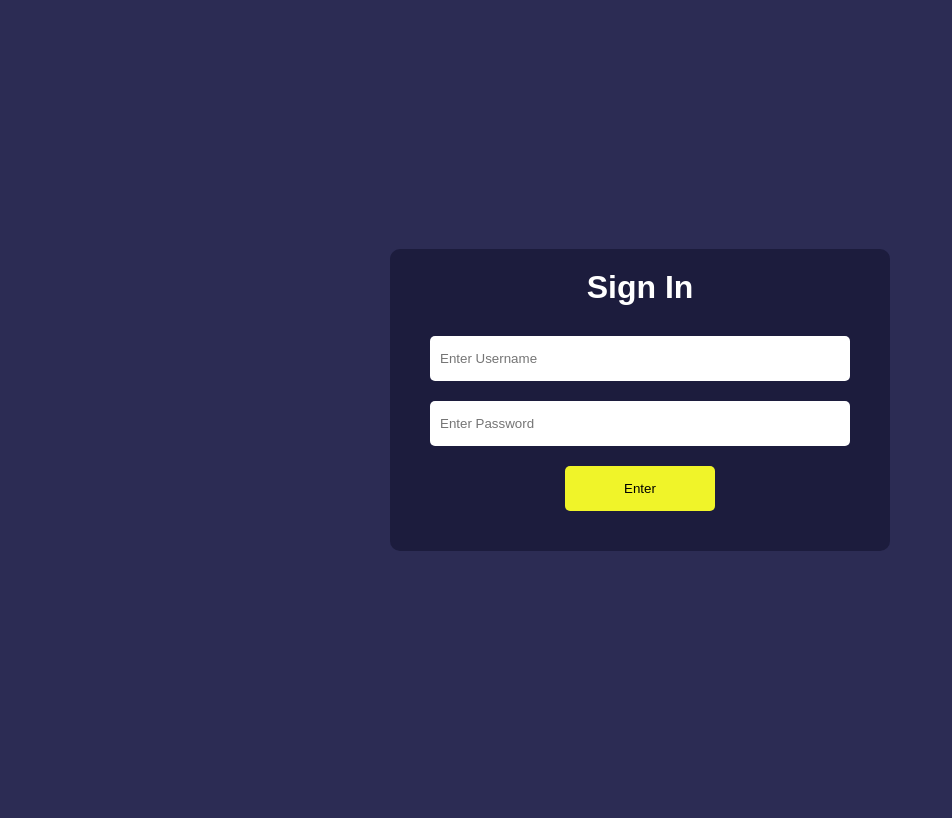
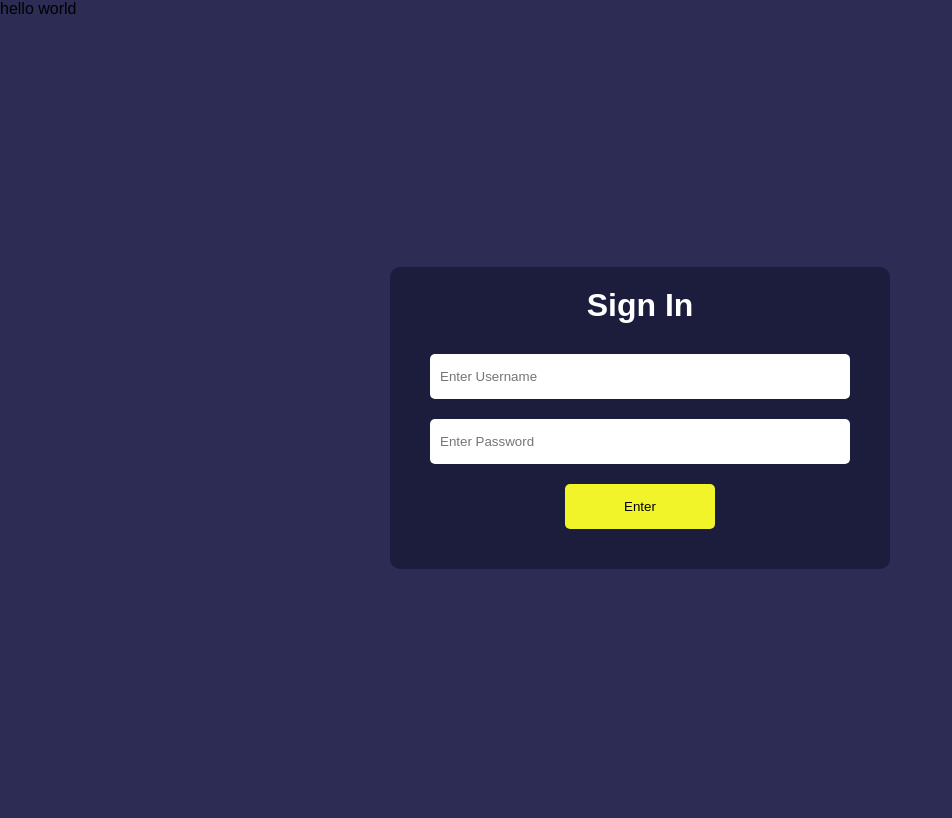
Before and after one commit to scarpakz/online-banking-practice, a PHP site: page /login.php in a window 1280 px wide. Shown: the whole page, without its empty margins (0-952 px from the left). Before the commit the page ends 551 px from the top, so only its background shows below. Run offline with PHP 8.4, Linux system fonts and the light colour scheme.

Commit message:
required

```diff
--- a/login.php
+++ b/login.php
@@ -1,3 +1,4 @@
+<?php echo "hello world";?>
 <!DOCTYPE html>
 <html lang="en">
     <head>
```
